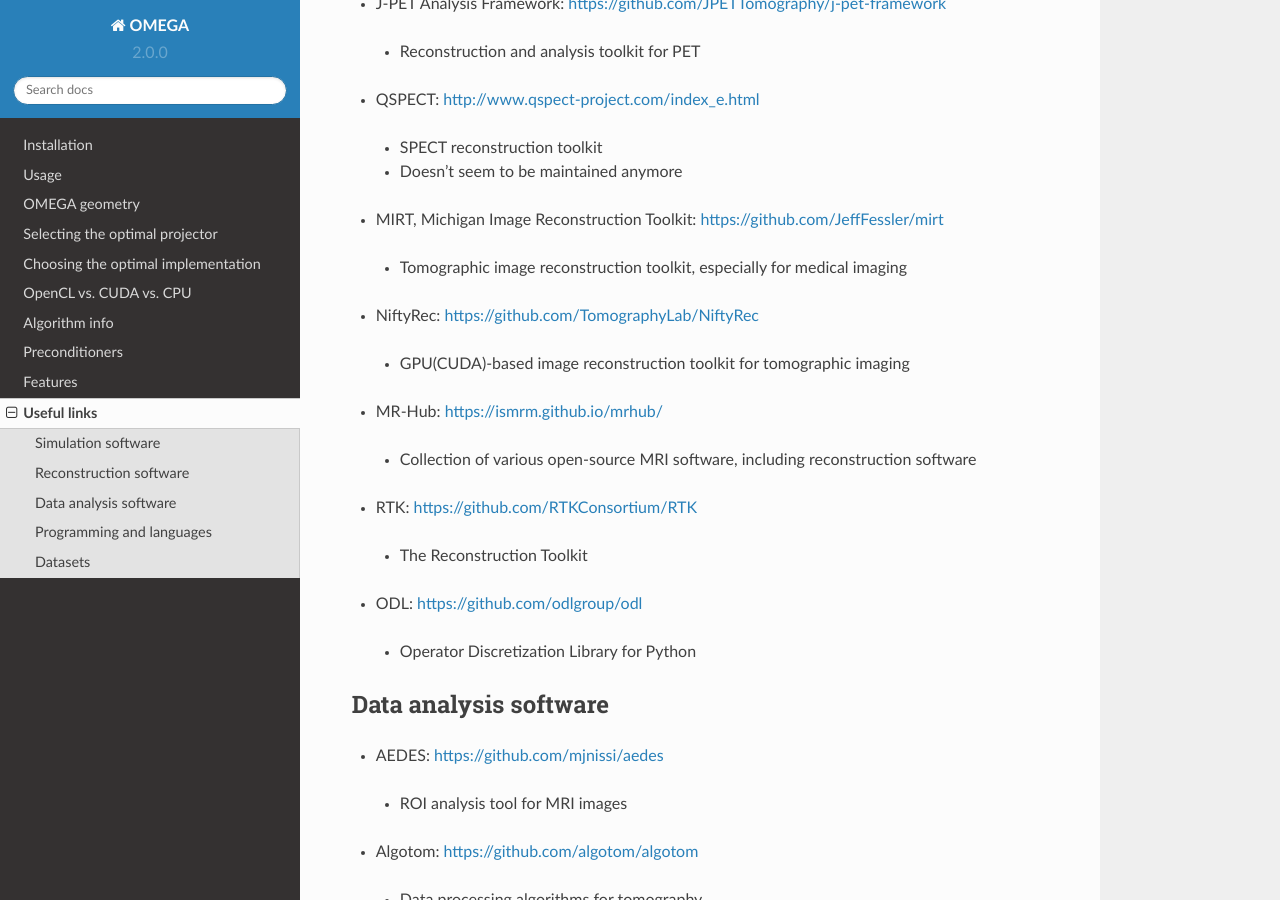
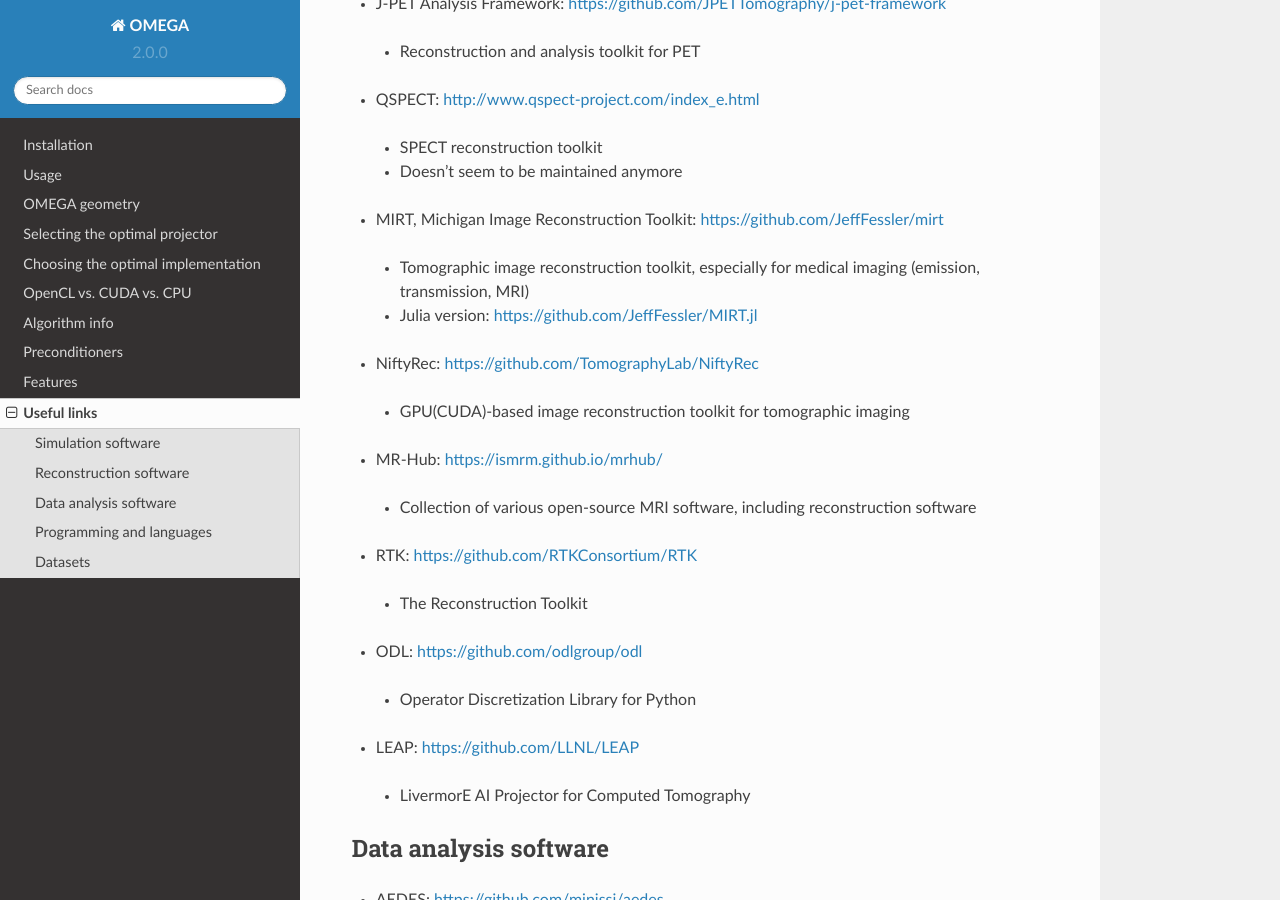
Before and after one commit to villekf/OMEGA-doc, a Sphinx documentation site: the page built from docs/source/usefullinks.rst, in a window 1280 px wide and 900 px high, scrolled down 2368 px. Built offline with Sphinx 7.4.7 and the Read the Docs theme 2.0.0, drawn with Linux system fonts in a browser that asks for light colours; some of the changed text lies outside the part shown.

Commit message:
Small updates

```diff
--- a/docs/source/algorithms.rst
+++ b/docs/source/algorithms.rst
@@ -465,7 +465,7 @@
 
 Based on: https://doi.org/10.1137/090769521
 
-Recommended only for proximal supporting metdos (PDHG and its variants, PKMA).
+Recommended only for proximal supporting methods (PDHG and its variants, PKMA).
 
 ``options.alpha0TGV`` is the first weighting value for the TGV (see parameter α1 in the reference).
 
--- a/docs/source/usefullinks.rst
+++ b/docs/source/usefullinks.rst
@@ -78,7 +78,8 @@
  * Doesn't seem to be maintained anymore
 
 * MIRT, Michigan Image Reconstruction Toolkit: https://github.com/JeffFessler/mirt
- * Tomographic image reconstruction toolkit, especially for medical imaging
+ * Tomographic image reconstruction toolkit, especially for medical imaging (emission, transmission, MRI)
+ * Julia version: https://github.com/JeffFessler/MIRT.jl
 
 * NiftyRec: https://github.com/TomographyLab/NiftyRec
  * GPU(CUDA)-based image reconstruction toolkit for tomographic imaging
@@ -91,6 +92,9 @@
 
 * ODL: https://github.com/odlgroup/odl
  * Operator Discretization Library for Python
+
+* LEAP: https://github.com/LLNL/LEAP
+ * LivermorE AI Projector for Computed Tomography
 
 Data analysis software
 ----------------------
```
Also changed, not shown: other parts of docs/source/usefullinks.rst (+1 -1 lines).
